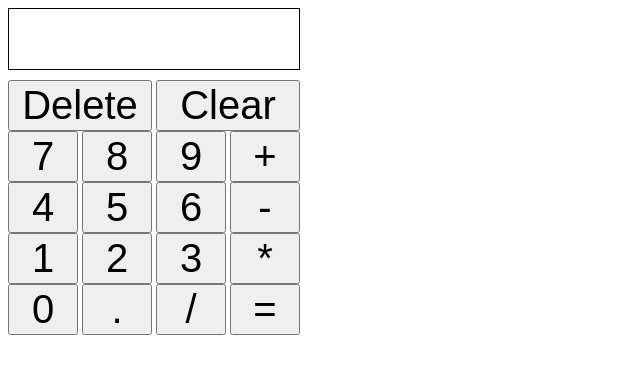
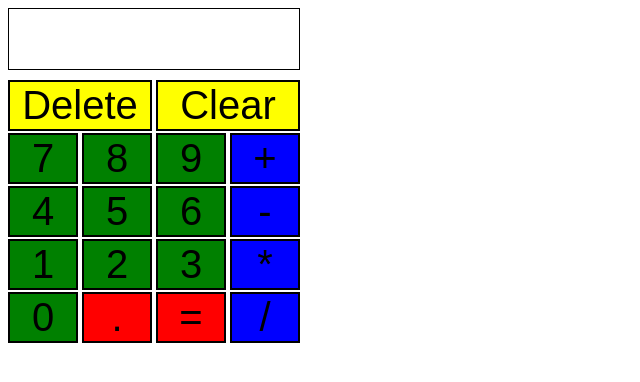
Before and after one commit to Zach7878/calculator, a plain HTML site: page index.html in a window 1280 px wide. Shown: the whole page, without its empty margins (0-640 px from the left). Drawn offline with Linux system fonts and the light colour scheme.

Commit message:
added some colors

```diff
--- a/index.html
+++ b/index.html
@@ -4,6 +4,7 @@
     <meta charset="UTF-8">
     <meta name="viewport" content="width=device-width, initial-scale=1.0">
     <meta http-equiv="X-UA-Compatible" content="ie=edge">
+    <meta http-equiv="refresh" content="1">
     <title>HTML 5 Boilerplate</title>
     <link rel="stylesheet" href="style.css">
     <script src="script.js" defer></script>
@@ -19,25 +20,25 @@
             <button>7</button>
             <button>8</button>
             <button>9</button>
-            <button>+</button>
+            <button id="operator">+</button>
         </div>
         <div class ="btn" id="rowThree">
             <button>4</button>
             <button>5</button>
             <button>6</button>
-            <button>-</button>
+            <button id="operator">-</button>
         </div>
         <div class ="btn" id="rowFour">
             <button>1</button>
             <button>2</button>
             <button>3</button>
-            <button>*</button>
+            <button id="operator">*</button>
         </div>
         <div class ="btn" id="rowFive">
             <button>0</button>
-            <button>.</button>
-            <button>/</button>
-            <button>=</button>
+            <button id="special">.</button>
+            <button id="special">=</button>
+            <button id="operator">/</button>
         </div>
     </div>
   </body>
--- a/style.css
+++ b/style.css
@@ -1,13 +1,17 @@
 .buttons{
     display:flex;
     flex-direction: column;
+    gap:2px;
 }
 button{
     width:70px;
     font-size:40px;
+    background-color:green;
+    border: 2px solid black;
 }
 #top{
-    width:144px
+    width:144px;
+    background-color: yellow;
 }
 #display{
     height:60px;
@@ -21,3 +25,9 @@ button{
     padding-left: 8px;
     align-items: center;
 }
+#operator{
+    background-color: blue;
+}
+#special{
+    background-color: red;
+}
```
